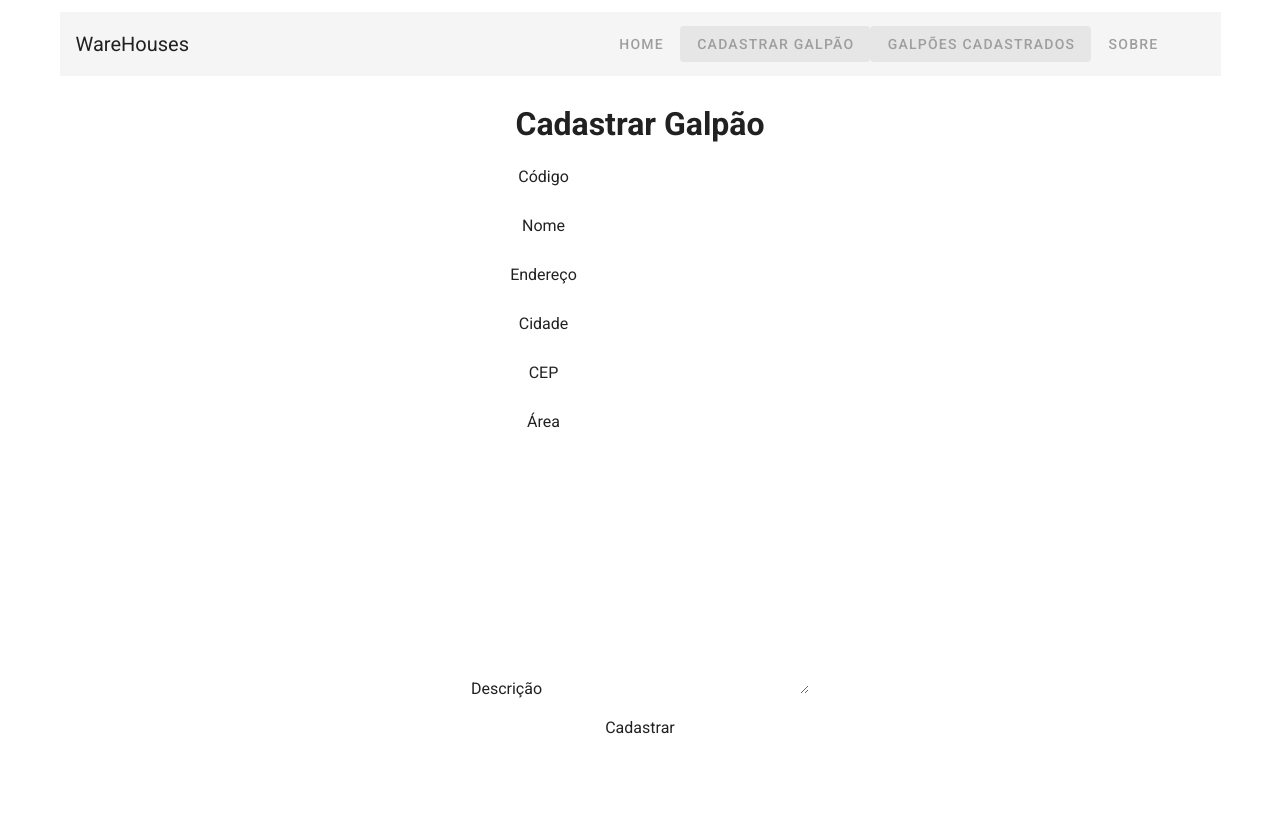
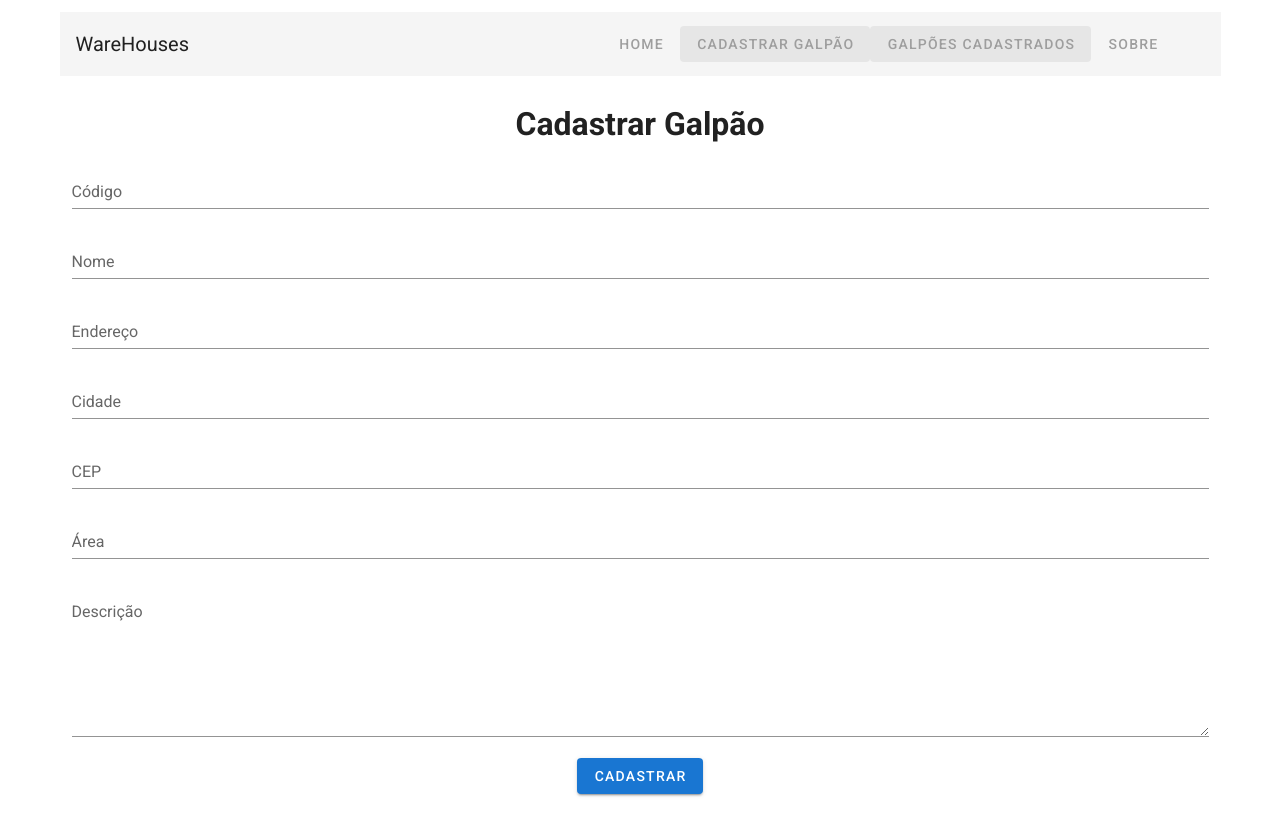
Before and after one commit to hreis1/warehouse-app-vue, a Vue app: page /warehouses/new in a window 1280 px wide. Built offline with nearby package versions, Linux system fonts and the light colour scheme; what vue-resource would draw is missing.

Commit message:
style(WareHouseNew): update style

```diff
--- a/src/views/WareHouseNew.vue
+++ b/src/views/WareHouseNew.vue
@@ -4,50 +4,20 @@
 
     <div class="container">
 
-      {{ msg }}
+      <v-alert v-if="msg" type="info">{{ msg }}</v-alert>
+      <v-form v-on:submit.prevent>
 
-      <form v-on:submit.prevent>
+        <v-text-field  label="Código" v-model="form.code"></v-text-field>
+        <v-text-field  label="Nome" v-model="form.name"></v-text-field>
+        <v-text-field  label="Endereço" v-model="form.address"></v-text-field>
+        <v-text-field  label="Cidade" v-model="form.city"></v-text-field>
+        <v-text-field  label="CEP" v-model="form.cep"></v-text-field>
+        <v-text-field  label="Área" v-model="form.area"></v-text-field>
+        <v-textarea  label="Descrição" v-model="form.description"></v-textarea>
 
-        <div class="form">
-          <label for="code">Código</label>
-          <input type="text" id="code" v-model="form.code">
-        </div>
+        <v-btn v-on:click="postWareHouse" color="primary">Cadastrar</v-btn>
 
-        <div class="form">
-          <label for="name">Nome</label>
-          <input type="text" id="name" v-model="form.name">
-        </div>
-
-        <div class="form">
-          <label for="address">Endereço</label>
-          <input type="text" id="address" v-model="form.address">
-        </div>
-
-        <div class="form">
-          <label for="city">Cidade</label>
-          <input type="text" id="city" v-model="form.city">
-        </div>
-
-        <div class="form">
-          <label for="cep">CEP</label>
-          <input type="text" id="cep" v-model="form.cep">
-        </div>
-
-        <div class="form">
-          <label for="area">Área</label>
-          <input type="text" id="area" v-model="form.area">
-        </div>
-
-        <div class="form">
-          <label for="description">Descrição</label>
-          <textarea cols="30" rows="10" id="description" v-model="form.description"></textarea>
-        </div>
-
-        <div class="form">
-          <button v-on:click="postWareHouse">Cadastrar</button>
-        </div>
-
-      </form>
+      </v-form>
     </div>
   </div>
 </template>
@@ -84,8 +54,10 @@ export default {
           description: this.form.description
         })
         this.msg = 'Galpão cadastrado com sucesso!'
+        return this.form = {}
       } catch (err) {
         this.msg = 'Erro ao cadastrar galpão!'
+        return console.log(err)
       }
     }
   }
```
